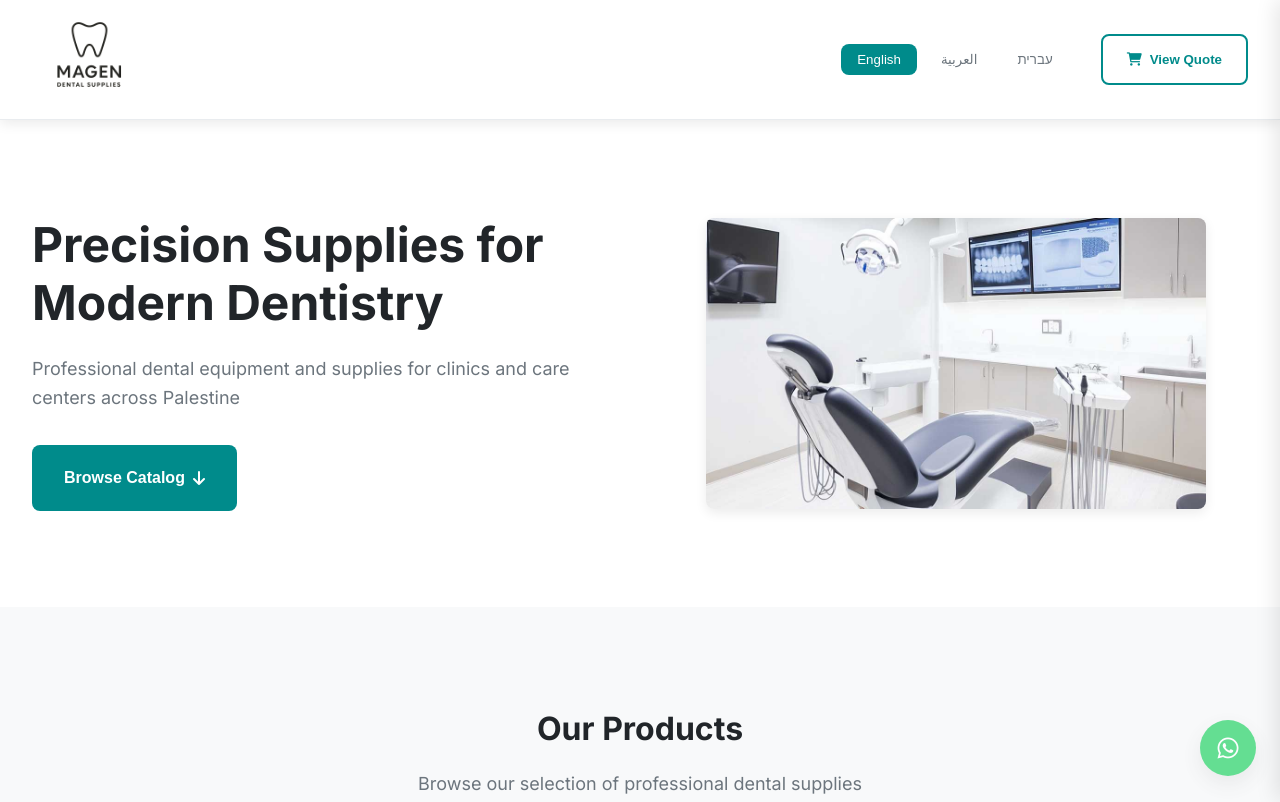
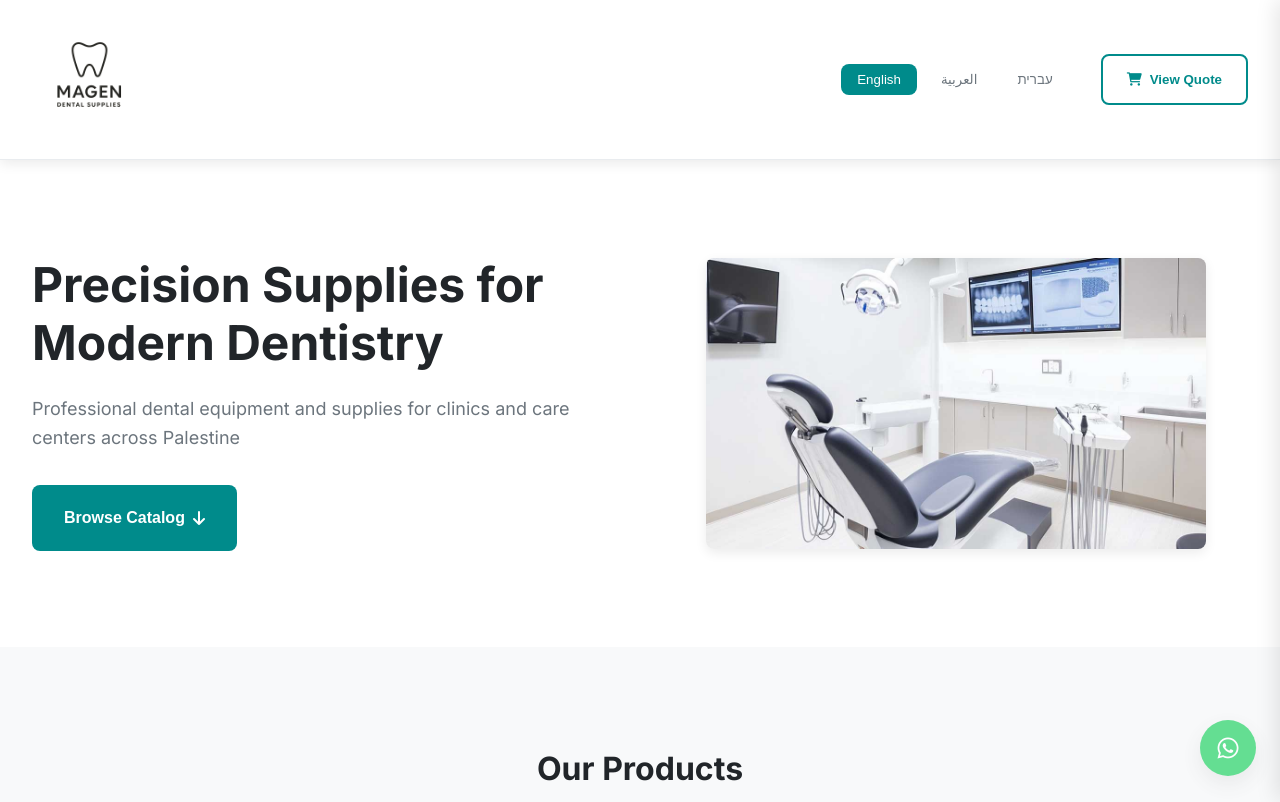
Before and after one commit to damstadium110/Magen.gethub.io, a plain HTML site: page index.html in a window 1280 px wide. Shown: the top 802 px of the page. Drawn offline with Linux system fonts and the light colour scheme.

Commit message:
Update main.css

```diff
--- a/styles/main.css
+++ b/styles/main.css
@@ -74,7 +74,7 @@ html[dir="rtl"] body {
   top: 0;
   z-index: 100;
   border-bottom: 1px solid #e9ecef;
-  height: 120px;
+  height: 160px;
   display: flex;
   align-items: center;
   box-shadow: var(--shadow-card);
```
